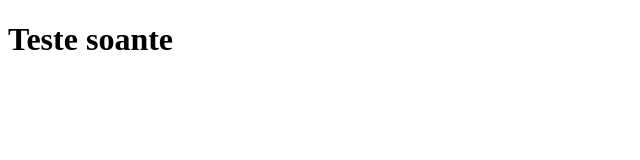
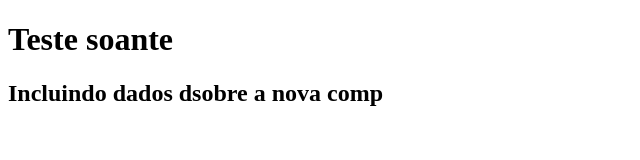
Before and after one commit to gustavocgr/harves1, a plain HTML site: page index.html in a window 1280 px wide. Shown: the whole page, without its empty margins (0-640 px from the left). Drawn offline with Linux system fonts and the light colour scheme.

Commit message:
incluindo novas funcionalidade

```diff
--- a/index.html
+++ b/index.html
@@ -7,5 +7,7 @@
 </head>
 <body>
     <h1> Teste soante </h1>
+
+    <h2>Incluindo dados dsobre a nova comp </h2>
 </body>
 </html>
```
